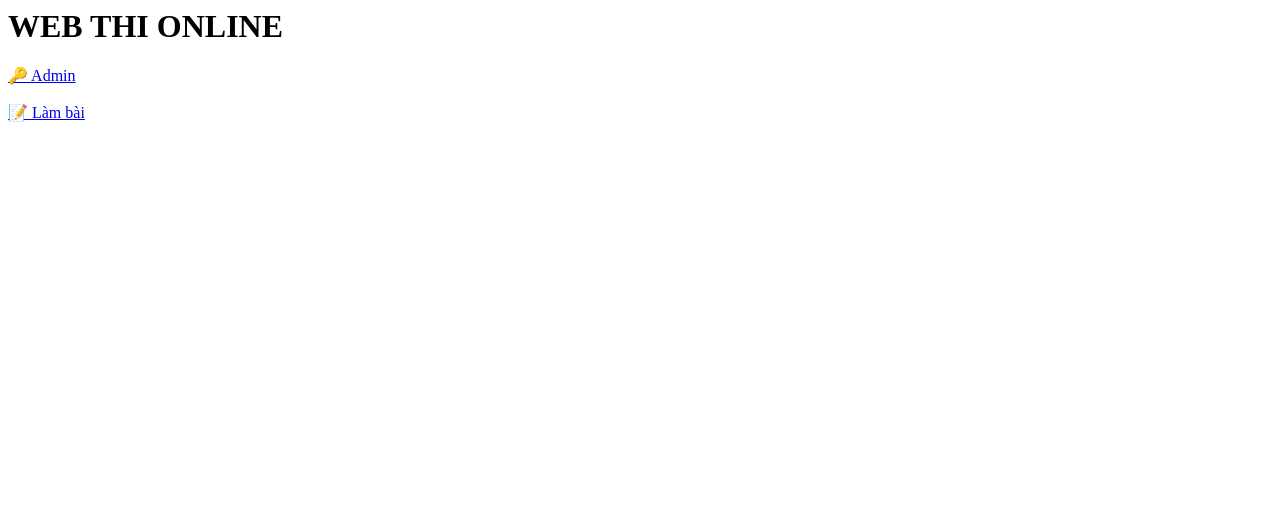
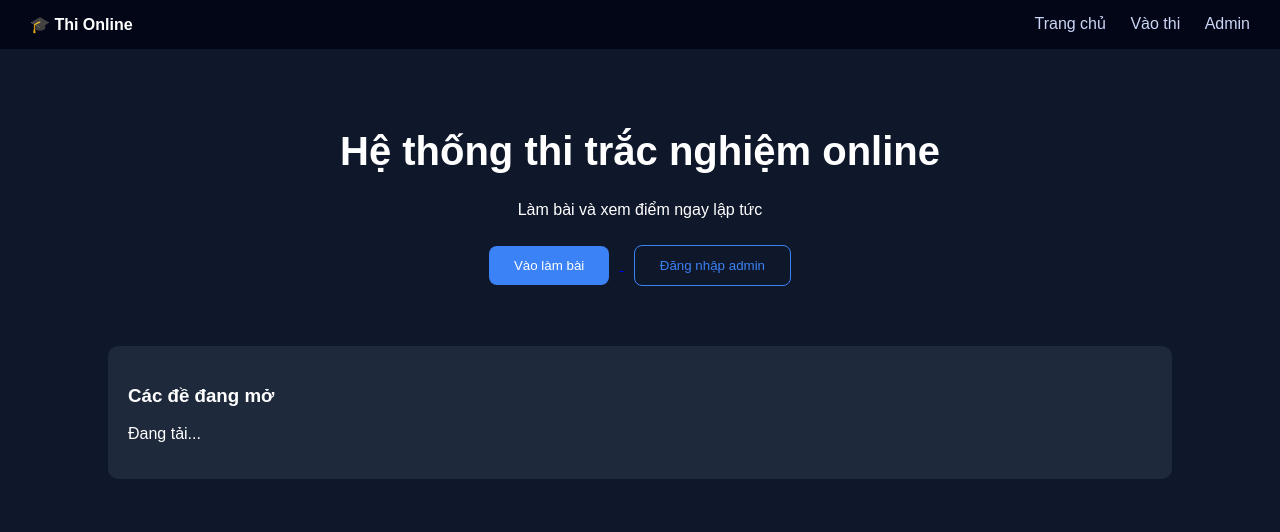
Before and after one commit to zandat11042009-alt/thi-online, a website: page public/index.html in a window 1280 px wide. Drawn offline with Linux system fonts and the light colour scheme.

Commit message:
Update index.html

```diff
--- a/public/index.html
+++ b/public/index.html
@@ -1,4 +1,99 @@
-<h1>WEB THI ONLINE</h1>
+<!DOCTYPE html>
+<html lang="vi">
+<head>
+<meta charset="UTF-8">
+<title>Thi Online</title>
 
-<a href="admin.html">🔑 Admin</a><br><br>
-<a href="quiz.html">📝 Làm bài</a>
+<style>
+body {
+    margin: 0;
+    font-family: Arial;
+    background: #0f172a;
+    color: white;
+}
+
+/* Navbar */
+.nav {
+    display: flex;
+    justify-content: space-between;
+    padding: 15px 30px;
+    background: #020617;
+}
+
+.nav a {
+    color: #cbd5f5;
+    text-decoration: none;
+    margin-left: 20px;
+}
+
+/* Center */
+.center {
+    text-align: center;
+    margin-top: 80px;
+}
+
+h1 {
+    font-size: 40px;
+}
+
+.btn {
+    padding: 12px 25px;
+    margin: 10px;
+    border: none;
+    border-radius: 8px;
+    cursor: pointer;
+}
+
+.primary {
+    background: #3b82f6;
+    color: white;
+}
+
+.secondary {
+    background: transparent;
+    border: 1px solid #3b82f6;
+    color: #3b82f6;
+}
+
+/* Box */
+.box {
+    width: 80%;
+    margin: 50px auto;
+    background: #1e293b;
+    padding: 20px;
+    border-radius: 10px;
+}
+</style>
+</head>
+
+<body>
+
+<div class="nav">
+    <b>🎓 Thi Online</b>
+    <div>
+        <a href="index.html">Trang chủ</a>
+        <a href="quiz.html">Vào thi</a>
+        <a href="admin.html">Admin</a>
+    </div>
+</div>
+
+<div class="center">
+    <h1>Hệ thống thi trắc nghiệm online</h1>
+    <p>Làm bài và xem điểm ngay lập tức</p>
+
+    <a href="quiz.html">
+        <button class="btn primary">Vào làm bài</button>
+    </a>
+
+    <a href="admin.html">
+        <button class="btn secondary">Đăng nhập admin</button>
+    </a>
+</div>
+
+<div class="box">
+    <h3>Các đề đang mở</h3>
+    <p>Đang tải...</p>
+</div>
+
+</body>
+</html>
```
